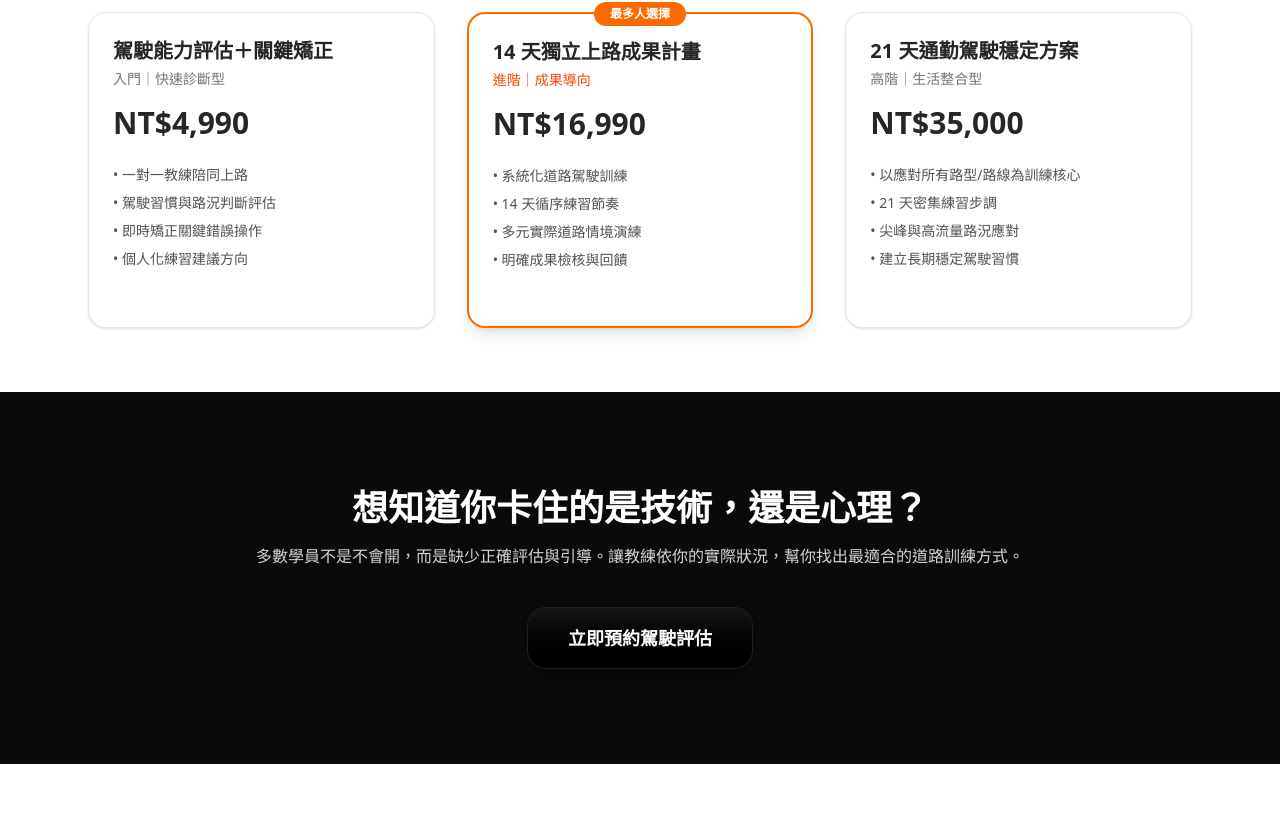
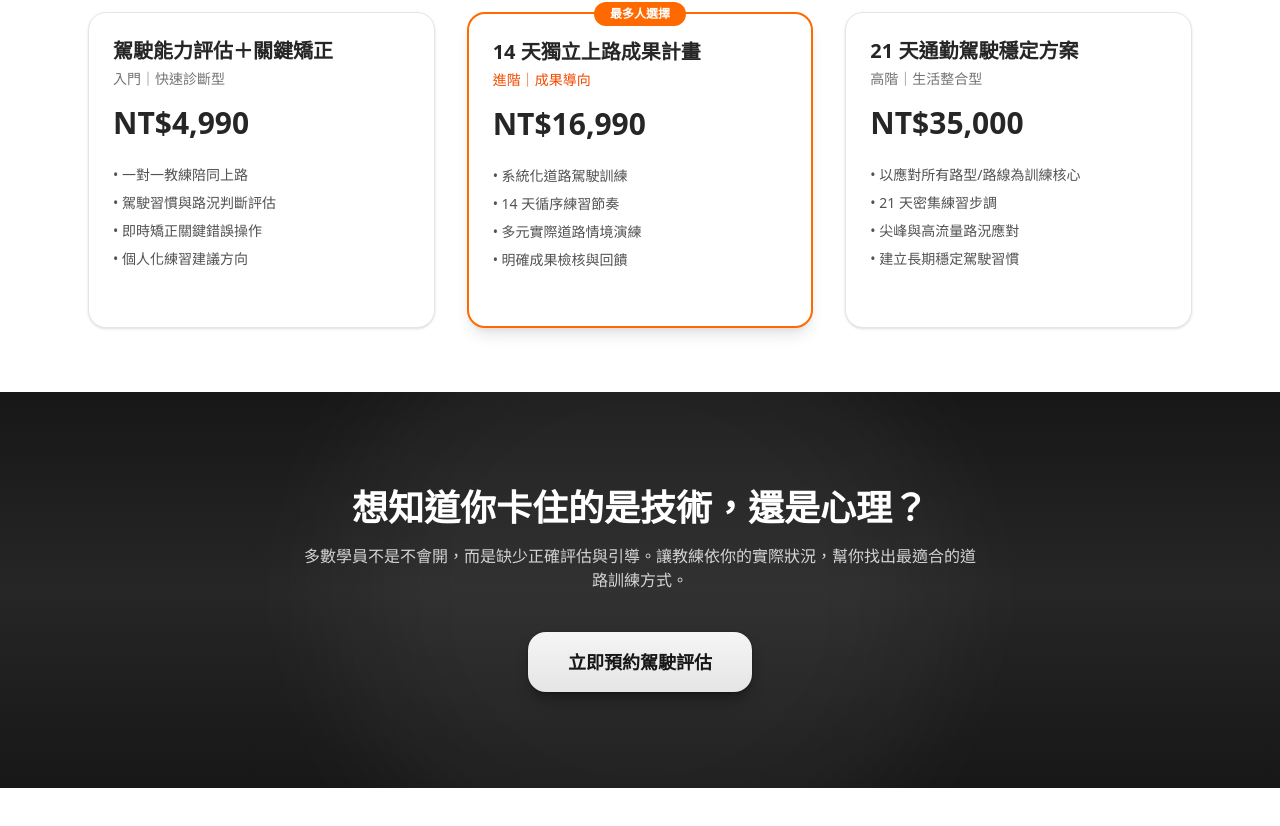
Before and after one commit to laurelke/drivemate-web, a Next.js app: page /courses/road-driving in a window 1280 px wide. Shown: the part 1184-2010 px from the top of the page. Built offline with nearby package versions, Linux system fonts and the light colour scheme.

Commit message:
feat: unify course pages layout and design

```diff
--- a/components/BottomCTA.tsx
+++ b/components/BottomCTA.tsx
@@ -16,13 +16,19 @@ export default function BottomCTA({
   href = 'https://lin.ee/J22IVRg',
 }: BottomCTAProps) {
   return (
-    <section className="bg-neutral-950 text-white">
-      <div className="mx-auto max-w-4xl px-6 py-24 text-center">
+    <section className="relative overflow-hidden bg-gradient-to-b from-neutral-900 via-neutral-800 to-neutral-900 text-white">
+
+      {/* 微光背景層 */}
+      <div className="pointer-events-none absolute inset-0">
+        <div className="absolute left-1/2 top-1/2 h-[600px] w-[600px] -translate-x-1/2 -translate-y-1/2 rounded-full bg-white/5 blur-3xl" />
+      </div>
+
+      <div className="relative mx-auto max-w-4xl px-6 py-24 text-center">
         <h2 className="mb-4 text-3xl font-bold md:text-4xl">
           {title}
         </h2>
 
-        <p className="mb-10 text-neutral-300">
+        <p className="mx-auto mb-10 max-w-2xl text-neutral-300">
           {description}
         </p>
 
@@ -32,14 +38,14 @@ export default function BottomCTA({
           className="
             inline-flex items-center justify-center
             rounded-2xl
-            bg-gradient-to-b from-neutral-900 to-black
+            bg-gradient-to-b from-neutral-100 to-neutral-200
             px-10 py-4
-            text-lg font-semibold text-white
+            text-lg font-semibold text-neutral-900
             shadow-lg shadow-black/30
-            ring-1 ring-white/10
+            ring-1 ring-black/10
             transition-all duration-300 ease-out
             hover:-translate-y-1
-            hover:shadow-xl hover:ring-white/20
+            hover:shadow-xl
             active:translate-y-0 active:shadow-md
           "
         >
```
